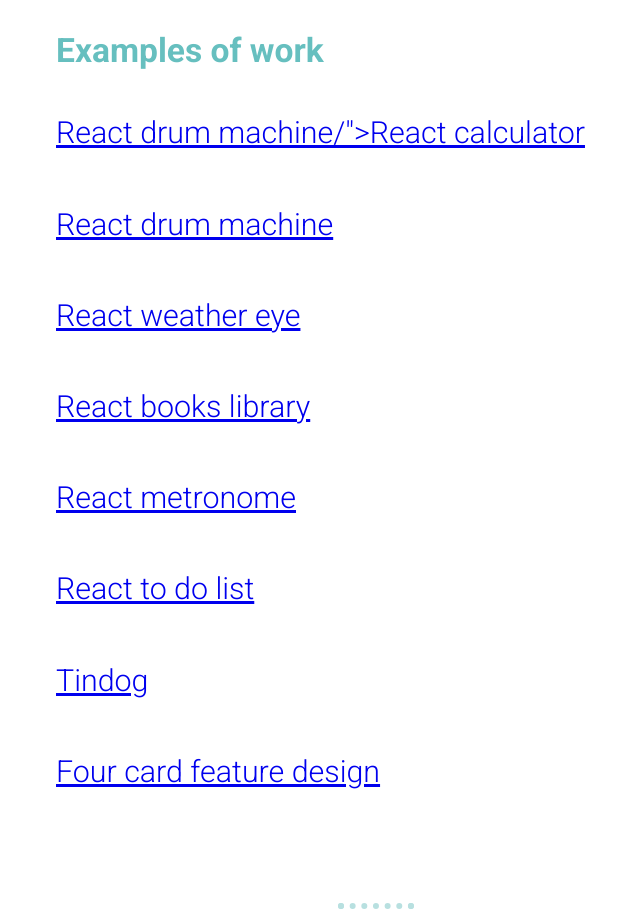
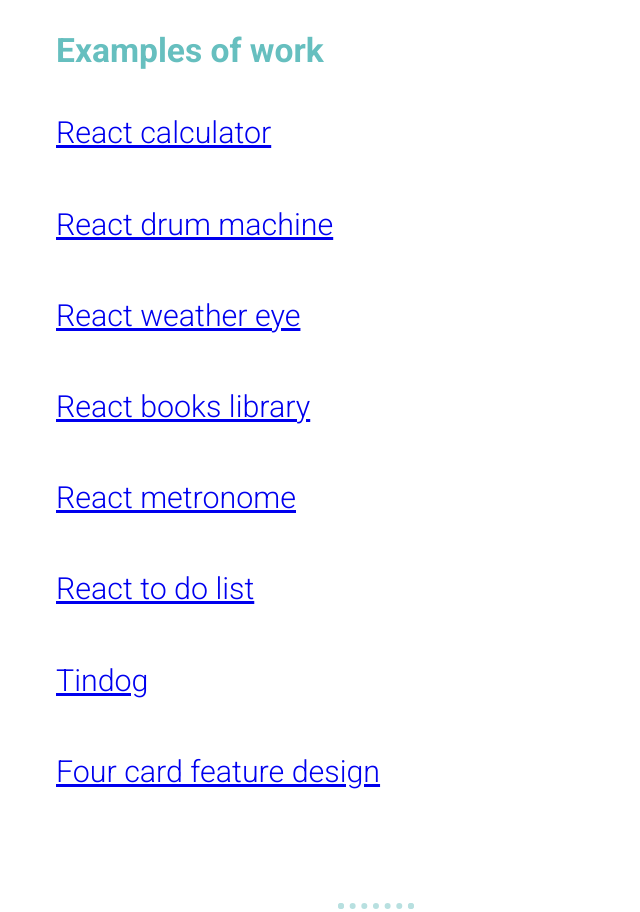
Before and after one commit to danbloch21/CSS-exercise-1, a plain HTML site: page index.html in a window 1280 px wide. Shown: the part 2504-3416 px from the top of the page, without its empty margins (264-904 px from the left). Drawn offline with Linux system fonts and the light colour scheme; a web font is replaced by a local one.

Commit message:
Update index.html

```diff
--- a/index.html
+++ b/index.html
@@ -38,7 +38,7 @@
         <h3>Eagle eyes</h3>
         <p>With top-notch editing skills honed from a 20-year-plus career in business magazine publishing, I can spot a typo from a mile off and polish your content so it makes its mark</p>
         <h3>Examples of work</h3>
-        <p><a class="footer-link" href=https://danbloch21.github.io/React-JavaScript-Calculator/>React drum machine/">React calculator</href></a></p>
+        <p><a class="footer-link" href=https://danbloch21.github.io/React-JavaScript-Calculator/>React calculator</href></a></p>
         <p><a class="footer-link" href="https://danbloch21.github.io/drum-machine/">React drum machine</href></a></p>
         <p><a class="footer-link" href="https://danbloch21.github.io/weather-eye-react/">React weather eye</href></a></p>
         <p><a class="footer-link" href="https://books-library-iota.vercel.app/">React books library</href></a></p>
```
